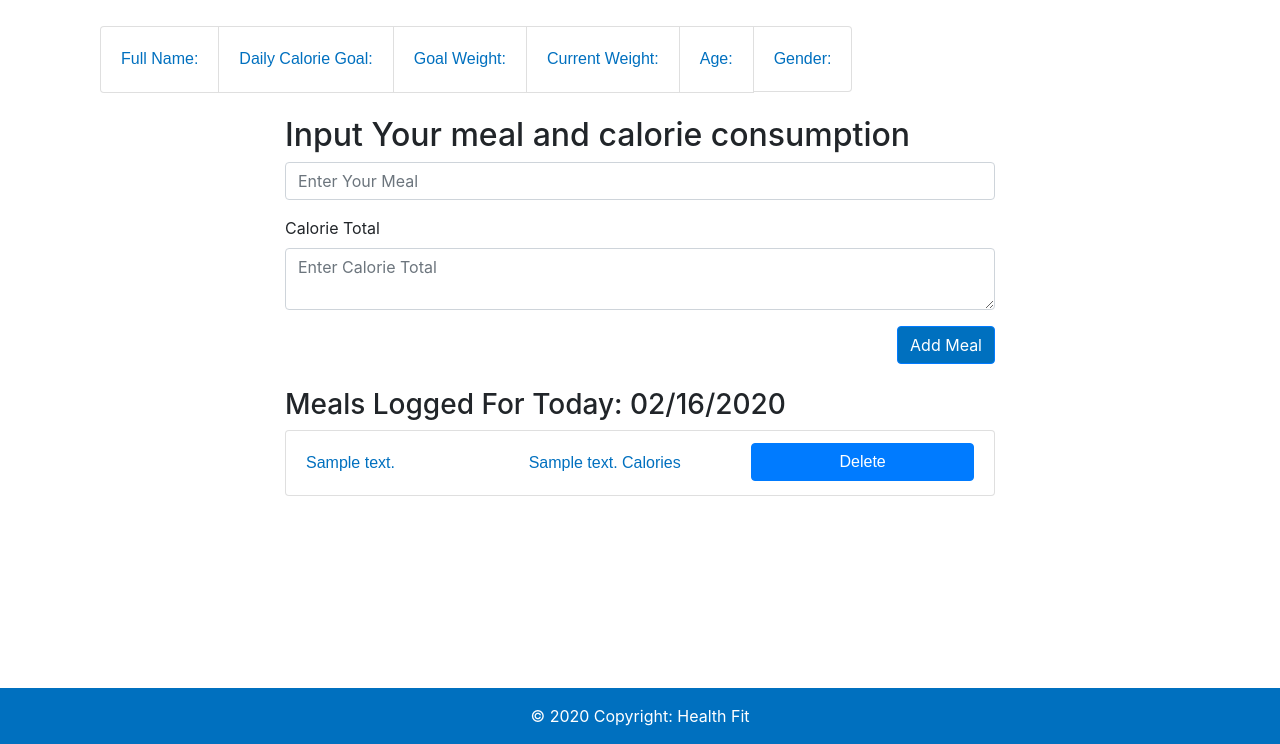
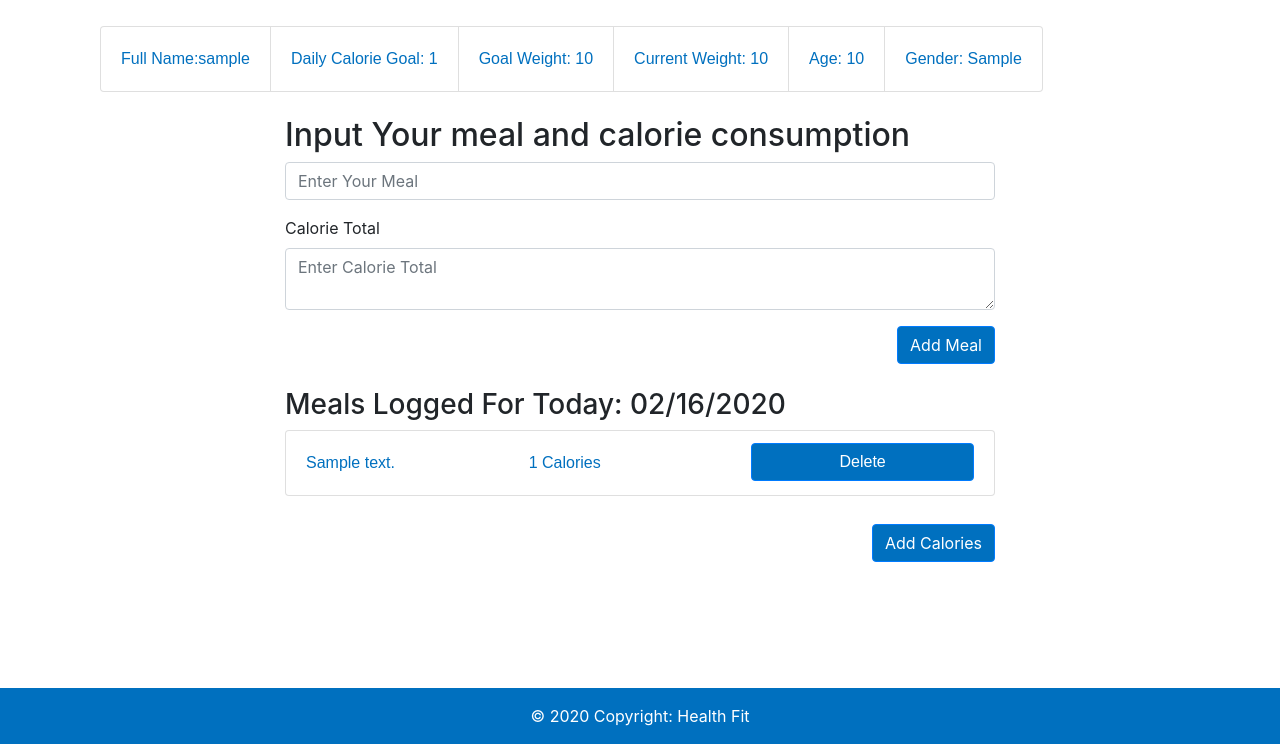
Before and after one commit to TomaszChylinski/Project-2, a Node server app: page /summary in a window 1280 px wide. Shown: the part 56-800 px from the top of the page. Run offline with Node 20, Linux system fonts and the light colour scheme; tables that the repository leaves empty hold one stand-in row (values such as "Sample post"); some libraries are stand-ins or nearby versions.

Commit message:
update app

```diff
--- a/config/config.json
+++ b/config/config.json
@@ -1,14 +1,14 @@
 {
   "development": {
     "username": "root",
-    "password": "B@mysql15",
+    "password": "Jacky",
     "database": "healthfit",
     "host": "localhost",
     "dialect": "mysql"
   },
   "test": {
     "username": "root",
-    "password": "mysql15",
+    "password": "Jacky",
     "database": "healthfit",
     "host": "localhost",
     "dialect": "mysql",
--- a/models/example.js
+++ b/models/example.js
@@ -3,7 +3,7 @@
 module.exports = function(sequelize, DataTypes) {
   var Example = sequelize.define("Example", {
     text: DataTypes.STRING,
-    description: DataTypes.TEXT
+    description: DataTypes.INTEGER
   });
   return Example;
 };
--- /dev/null
+++ b/public/js/summary-info.js
@@ -0,0 +1,49 @@
+var $submitCalTotal = $("#add-calories");
+
+// getUser gets new user from the db
+var getUserInfo = function() {
+  API.getUser().then(function(data) {
+    var userName = data[0].userName;
+    var dailyCalorieGoal = data[0].dailyCalorieGoal;
+    var goalWeight = data[0].goalWeight;
+    var currentWeight = data[0].currentWeight;
+    var age = data[0].age;
+    var gender = data[0].gender;
+
+    document.getElementById("userName").innerHTML = userName;
+    document.getElementById("dailyCalorieGoal").innerHTML = dailyCalorieGoal;
+    document.getElementById("goalWeight").innerHTML = goalWeight;
+    document.getElementById("currentWeight").innerHTML = currentWeight;
+    document.getElementById("age").innerHTML = age;
+    document.getElementById("gender").innerHTML = gender;
+  });
+};
+
+var handleFormSubmit = function(event) {
+  API.getExamples().then(function(data) {
+    var dailyCalorieGoal = $("#dailyCalorieGoal").text();
+    parseFloat(dailyCalorieGoal);
+    console.log(dailyCalorieGoal);
+
+    var calorieArrary = data;
+
+    var calorieTotal = 0;
+
+    for (var i = 0; i < calorieArrary.length; i++) {
+      calorieTotal = calorieTotal + parseFloat(calorieArrary[i].description);
+
+      console.log("show me total ", calorieTotal);
+
+    }
+      if (calorieTotal > dailyCalorieGoal) {
+        alert(
+          "You have surpassed your Daily Calorie Total! Please consider removing an item from the list if you haven't already eaten it."
+        );
+      }else if (calorieTotal == dailyCalorieGoal) {
+        alert("You have reached your Daily Calorie Total for the day");
+      }
+
+  });
+};
+
+$submitCalTotal.on("click", handleFormSubmit);
--- a/public/styles/styles.css
+++ b/public/styles/styles.css
@@ -16,12 +16,25 @@ nav {
   color: white;
 }
 
-#submit{
-background-color: #0070bf;
-color: white;
+#submit {
+  background-color: #0070bf;
+  color: white;
 }
 
-#startBtn{
+.btn {
+  background-color: #0070bf;
+  color: white;
+}
+
+#add-calories {
+  margin-top: 4%;
+}
+
+#add-calories {
+  margin-top: 6%;
+}
+
+#startBtn {
   background-color: #0070bf;
   color: white;
 }
@@ -32,24 +45,24 @@ footer {
   left: 0;
   bottom: 0;
   width: 100%;
-  background-color: #0070bf;;
+  background-color: #0070bf;
   text-align: center;
 }
 
-footer a{
+footer a {
   color: white;
 }
 
-.list-group-item{
+.list-group-item {
   font-family: sans-serif;
   color: #0070bf;
 }
 
-.remove{
-  background-color: #0070bf;;
+.remove {
+  background-color: #0070bf;
 }
 
-.formBtn{
+.formBtn {
   background-color: #0070bf;
   color: white;
 }
@@ -57,5 +70,13 @@ footer a{
 .caloriePerMeal {
   float: left;
   width: 33.33%;
+}
+.info {
+  font-family: sans-serif;
+}
 
+#add-calories {
+  background-color: #0070bf;
+  color: white;
+  margin-top: 4%;
 }
--- a/views/layouts/main.handlebars
+++ b/views/layouts/main.handlebars
@@ -3,10 +3,8 @@
 
 <head>
   <meta charset="utf-8">
-  <link rel="stylesheet" href="https://maxcdn.bootstrapcdn.com/bootstrap/4.0.0-beta.3/css/bootstrap.min.css">
-      <!-- Compiled and minified JavaScript -->
-    <script src="https://cdnjs.cloudflare.com/ajax/libs/materialize/1.0.0/js/materialize.min.js"></script>
 
+  <link rel="stylesheet" href="https://maxcdn.bootstrapcdn.com/bootstrap/4.4.1/css/bootstrap.min.css">
 
   <link rel="stylesheet" href="/styles/styles.css" media="screen" title="no title" charset="utf-8">
   <title>Home Page</title>
@@ -22,7 +20,7 @@
     <div class="collapse navbar-collapse" id="navbarNavDropdown">
       <ul class="navbar-nav">
         <li class="nav-item active">
-          <a  class="nav-link" href="/about-us">{{about}} <span class="sr-only"></span></a>
+          <a class="nav-link" href="/about-us">{{about}} <span class="sr-only"></span></a>
         </li>
         <li class="nav-item">
           <a target="_blank" class="nav-link" href="https://www.nutritionix.com/">Calorie Calculator
@@ -38,8 +36,8 @@
           </a>
           <div class="dropdown-menu" aria-labelledby="navbarDropdownMenuLink">
             <a target="_blank" class="dropdown-item"
-              href="https://www.healthline.com/nutrition">Nutrition
-              Tips</a>
+              href="https://www.healthline.com/nutrition/9-weight-loss-inning-reviewed">Healthy
+              Dinning</a>
             <a target="_blank" class="dropdown-item"
               href="https://www.eatright.org/health/weight-loss/eating-out/7-tips-for-healthy-dining-out">EatRight</a>
             <a target="_blank" class="dropdown-item"
@@ -64,8 +62,6 @@
     </div>
   </nav>
 
-
-
   <div class="container">
 
     <div class="row">
@@ -76,8 +72,6 @@
       </div>
     </div>
   </div>
-
-
 
   <footer class="page-footer font-small blue">
 
--- a/views/summary.handlebars
+++ b/views/summary.handlebars
@@ -2,6 +2,8 @@
 <script src="https://ajax.googleapis.com/ajax/libs/jquery/3.4.1/jquery.min.js"></script>
 <script src="https://cdnjs.cloudflare.com/ajax/libs/popper.js/1.16.0/umd/popper.min.js"></script>
 <script src="https://maxcdn.bootstrapcdn.com/bootstrap/4.4.1/js/bootstrap.min.js"></script>
+  <link rel="stylesheet" href="/styles/styles.css" media="screen" title="no title" charset="utf-8">
+
 
 
 <div class="container">
@@ -9,12 +11,12 @@
     <div class="col-md-12">
 
       <ul class="list-group list-group-horizontal">
-        <li class="list-group-item">Full Name:<span>{{user.userName}} </span></li>
-        <li class="list-group-item">Daily Calorie Goal: <span> {{user.dailyCalorieGoal}} </span></li>
-        <li class="list-group-item">Goal Weight: <span> {{user.goalWeight}}</span></li>
-        <li class="list-group-item">Current Weight: <span> {{user.currentWeight}} </span></li>
-        <li class="list-group-item">Age: <span> {{user.age}} </span></li>
-        <li class="list-group-item"> Gender: <span> {{user.gender}} </span></li>
+        <li class="list-group-item">Full Name:<span id="userName" </span></li>
+        <li class="list-group-item">Daily Calorie Goal: <span id="dailyCalorieGoal"></span> </span></li>
+        <li class="list-group-item">Goal Weight: <span id="goalWeight"></span></li>
+        <li class="list-group-item">Current Weight: <span id="currentWeight"> </spanid> </span></li>
+        <li class="list-group-item">Age: <span id="age"></spanid></span></li>
+        <li class="list-group-item"> Gender: <span id="gender"></spanid> </span></li>
       </ul>
 
     </div>
@@ -44,9 +46,12 @@
         </li>
         {{/each}}
       </ul>
+       <button id="add-calories" class="btn btn-primary float-right">Add Calories</button>
     </div>
+
   </div>
 </div>
 </div>
 
 <script src="/js/index.js"></script>
+<script src="/js/summary-info.js"></script>
```
Also changed, not shown: public/styles/index.css (+7 -3 lines).
